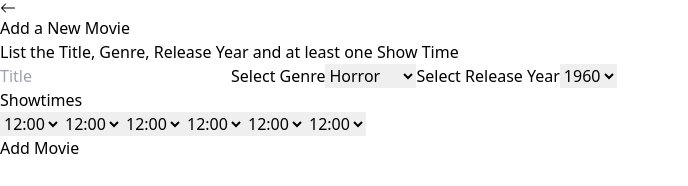
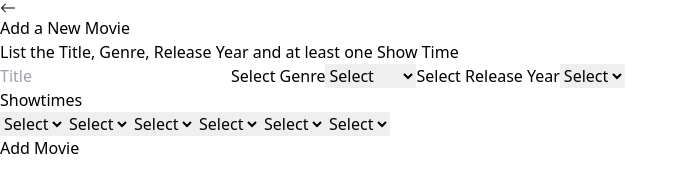
Before and after one commit to jsshigham/movieTheatreFrontEnd, a React (Vite) app: page /movies/create in a window 1280 px wide. Shown: the top 186 px of the page, without its empty margins (0-688 px from the left). Built offline with nearby package versions, Linux system fonts and the light colour scheme.

Commit message:
first option as select

```diff
--- a/src/components/Data.js
+++ b/src/components/Data.js
@@ -1,28 +1,29 @@
 export const genres = [
+  "Select",
+  "Action",
+  "Comedy",
+  "Crime",
+  "Drama",
+  "Family",
+  "Fantasy",
   "Horror",
-    "Action",
+  "Mystery",
   "Romance",
   "Sci-fi",
-    "Drama",
-    "Comedy",
-    "Crime",
-    "Fantasy",
-    "Mystery",
+  "Sports",
   "Thriller",
-    "Sports",
-    "Family",
 ];
 
 export const years = [
-    1960, 1961, 1962, 1963, 1964, 1965, 1966, 1967, 1968, 1969, 1970, 1971,
-    1972, 1973, 1974, 1975, 1976, 1977, 1978, 1979, 1980, 1981, 1982, 1983,
-    1984, 1985, 1986, 1987, 1988, 1989, 1990, 1991, 1992, 1993, 1994, 1995,
-    1996, 1997, 1998, 1999, 2000, 2001, 2002, 2003, 2004, 2005, 2006, 2007,
-    2008, 2009, 2010, 2011, 2012, 2013, 2014, 2015, 2016, 2017, 2018, 2019,
-    2020, 2021, 2022, 2023,
+  "Select", 1960, 1961, 1962, 1963, 1964, 1965, 1966, 1967, 1968, 1969, 1970, 1971, 1972,
+  1973, 1974, 1975, 1976, 1977, 1978, 1979, 1980, 1981, 1982, 1983, 1984, 1985,
+  1986, 1987, 1988, 1989, 1990, 1991, 1992, 1993, 1994, 1995, 1996, 1997, 1998,
+  1999, 2000, 2001, 2002, 2003, 2004, 2005, 2006, 2007, 2008, 2009, 2010, 2011,
+  2012, 2013, 2014, 2015, 2016, 2017, 2018, 2019, 2020, 2021, 2022, 2023,
 ];
 
 export const showTimes = [
+  'Select',
   `12:00`,
   `12:30`,
   `1:00`,
```
Lines whose indentation alone changed are shown as unchanged.
